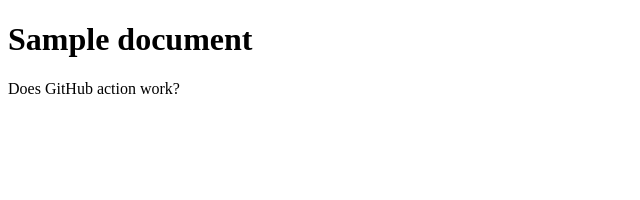
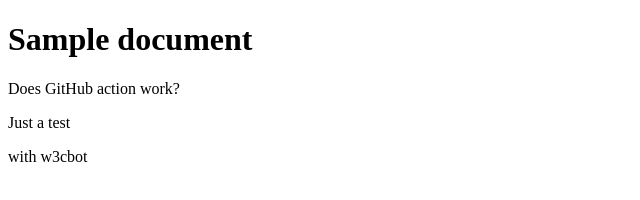
Before and after one commit to plehegar/testing, a plain HTML site: page index.html in a window 1280 px wide. Shown: the whole page, without its empty margins (0-640 px from the left). Drawn offline with Linux system fonts and the light colour scheme.

Commit message:
:robot: Deploy to GitHub Pages: 93180d4721fb57810414d09fceed2efbb349c290 from branch "main"

```diff
--- a/index.html
+++ b/index.html
@@ -16,5 +16,7 @@
 
     <p>Does GitHub action work?</p>
 
+    <p>Just a test</p>
+    with w3cbot
   </body>
 </html>
```
